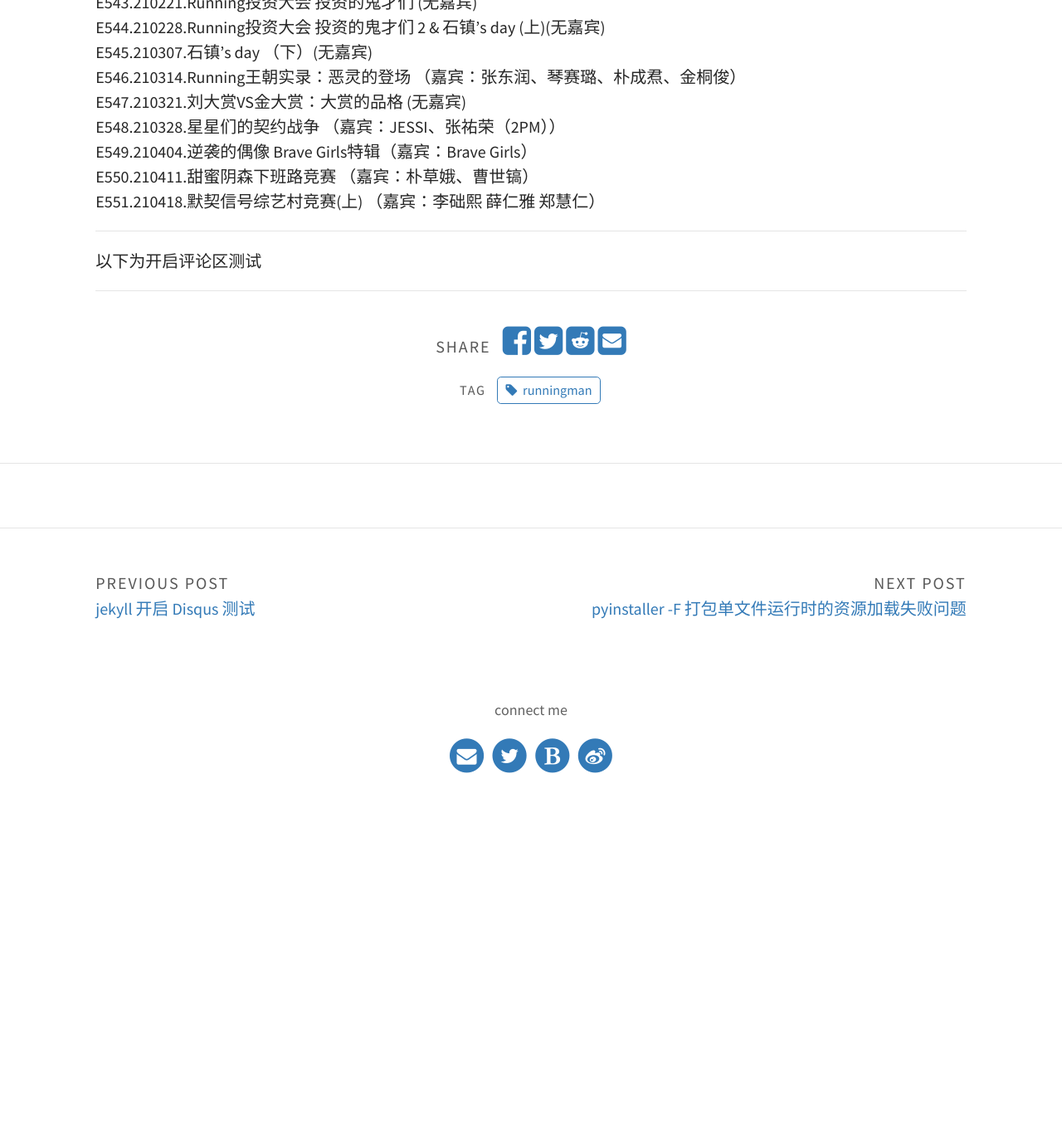
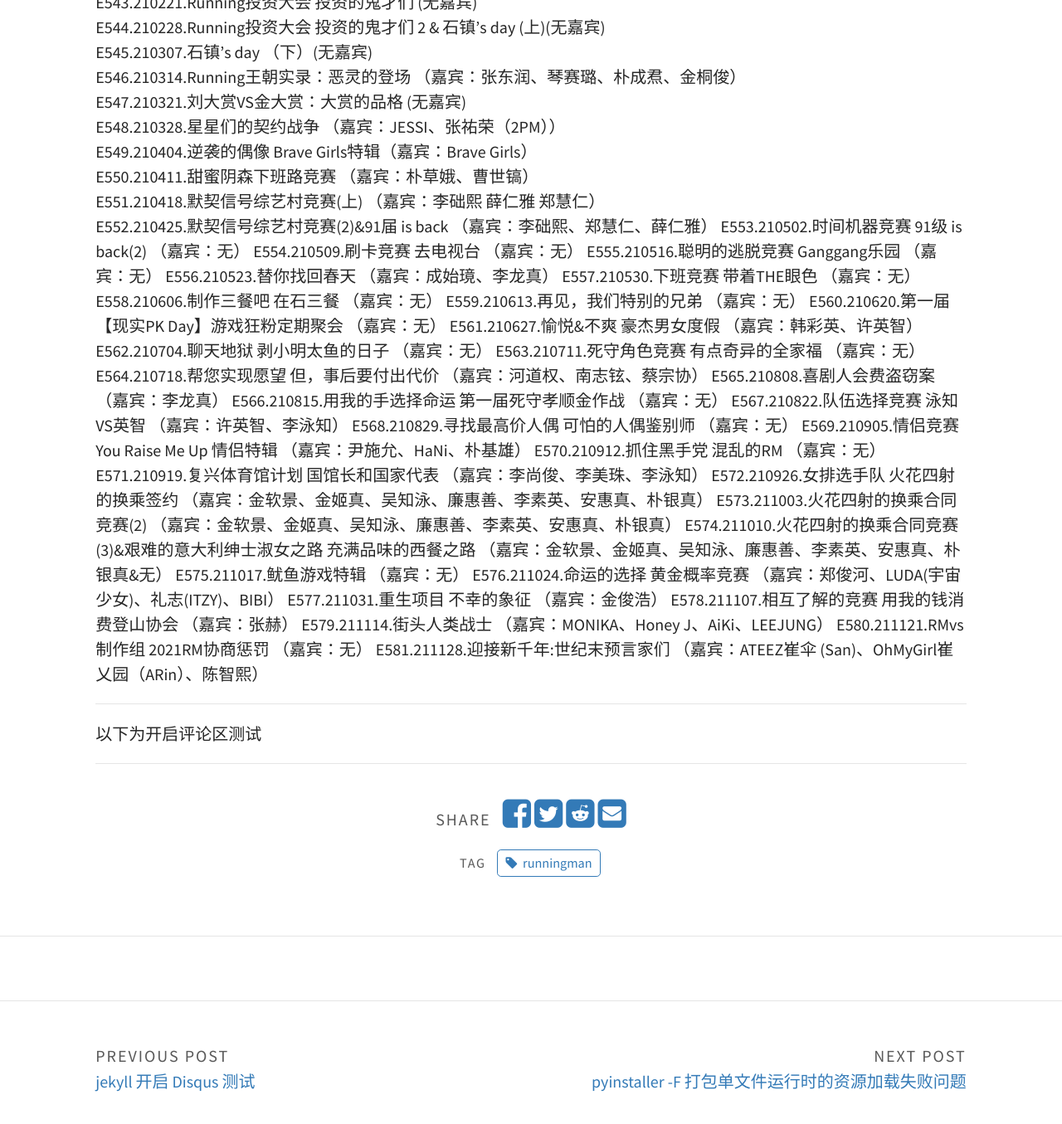
Before and after one commit to pawpaw-love/pawpaw-love.github.io, a Jekyll site: the page built from _posts/2021-02-07-running man 嘉宾列表.md, in a window 1280 px wide and 1400 px high, scrolled down 17968 px. Shown: the top 1355 px of the window at 83% size. Built offline with Jekyll 4.4.1, drawn with Linux system fonts in a browser that asks for light colours; comment, search, counter and statistics services are not loaded; before the commit the page ends 18941 px from its top, so only the background shows below that; some of the changed text lies outside the part shown.

Commit message:
Update 2021-02-07-running man 嘉宾列表.md

```diff
--- a/_posts/2021-02-07-running man 嘉宾列表.md
+++ b/_posts/2021-02-07-running man 嘉宾列表.md
@@ -8,9 +8,9 @@
 tags: [runningman]
 ---
 
-**节目当前最新期：E531**
+**节目当前最新期：E581**
 **本文首次发布于：2020-05-24**
-**本文最近更新于：2021-02-07**
+**本文最近更新于：2021-12-05**
 
 
 ### **注：因为 b 站专栏有修改次数限制，所以无法无限次数的修改进行更新，因此在此处进行更新**
@@ -573,6 +573,36 @@
 E549.210404.逆袭的偶像 Brave Girls特辑（嘉宾：Brave Girls）
 E550.210411.甜蜜阴森下班路竞赛 （嘉宾：朴草娥、曹世镐）
 E551.210418.默契信号综艺村竞赛(上) （嘉宾：李础熙 薛仁雅 郑慧仁）
+E552.210425.默契信号综艺村竞赛(2)&91届 is back （嘉宾：李础熙、郑慧仁、薛仁雅）
+E553.210502.时间机器竞赛 91级 is back(2) （嘉宾：无）
+E554.210509.刷卡竞赛 去电视台 （嘉宾：无）
+E555.210516.聪明的逃脱竞赛 Ganggang乐园 （嘉宾：无）
+E556.210523.替你找回春天 （嘉宾：成始璄、李龙真）
+E557.210530.下班竞赛 带着THE眼色 （嘉宾：无）
+E558.210606.制作三餐吧 在石三餐 （嘉宾：无）
+E559.210613.再见，我们特别的兄弟 （嘉宾：无）
+E560.210620.第一届【现实PK Day】游戏狂粉定期聚会 （嘉宾：无）
+E561.210627.愉悦&不爽 豪杰男女度假 （嘉宾：韩彩英、许英智）
+E562.210704.聊天地狱 剥小明太鱼的日子 （嘉宾：无）
+E563.210711.死守角色竞赛 有点奇异的全家福 （嘉宾：无）
+E564.210718.帮您实现愿望 但，事后要付出代价 （嘉宾：河道权、南志铉、蔡宗协）
+E565.210808.喜剧人会费盗窃案 （嘉宾：李龙真）
+E566.210815.用我的手选择命运 第一届死守孝顺金作战 （嘉宾：无）
+E567.210822.队伍选择竞赛 泳知VS英智 （嘉宾：许英智、李泳知）
+E568.210829.寻找最高价人偶 可怕的人偶鉴别师 （嘉宾：无）
+E569.210905.情侣竞赛 You Raise Me Up 情侣特辑 （嘉宾：尹施允、HaNi、朴基雄）
+E570.210912.抓住黑手党 混乱的RM （嘉宾：无）
+E571.210919.复兴体育馆计划 国馆长和国家代表 （嘉宾：李尚俊、李美珠、李泳知）
+E572.210926.女排选手队 火花四射的换乘签约 （嘉宾：金软景、金姬真、吴知泳、廉惠善、李素英、安惠真、朴银真）
+E573.211003.火花四射的换乘合同竞赛(2) （嘉宾：金软景、金姬真、吴知泳、廉惠善、李素英、安惠真、朴银真）
+E574.211010.火花四射的换乘合同竞赛(3)&艰难的意大利绅士淑女之路 充满品味的西餐之路 （嘉宾：金软景、金姬真、吴知泳、廉惠善、李素英、安惠真、朴银真&无）
+E575.211017.鱿鱼游戏特辑 （嘉宾：无）
+E576.211024.命运的选择 黄金概率竞赛 （嘉宾：郑俊河、LUDA(宇宙少女)、礼志(ITZY)、BIBI）
+E577.211031.重生项目 不幸的象征 （嘉宾：金俊浩）
+E578.211107.相互了解的竞赛 用我的钱消费登山协会 （嘉宾：张赫）
+E579.211114.街头人类战士 （嘉宾：MONIKA、Honey J、AiKi、LEEJUNG）
+E580.211121.RMvs制作组 2021RM协商惩罚 （嘉宾：无）
+E581.211128.迎接新千年:世纪末预言家们 （嘉宾：ATEEZ崔伞 (San)、OhMyGirl崔乂园（ARin）、陈智熙）
 
 ---------------
 
```
